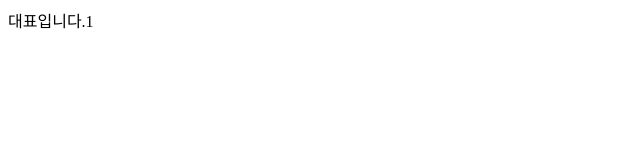
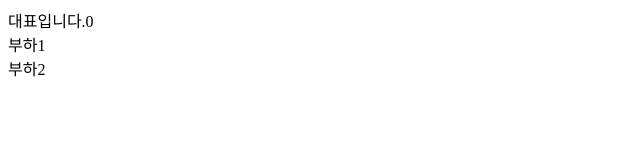
Before and after one commit to zjawnd/FastTest, a plain HTML site: page index.html in a window 1280 px wide. Shown: the full height of the page, 0-640 px from the left. Drawn offline with Linux system fonts and the light colour scheme.

Commit message:
두번째커밋_20221205_00

```diff
--- /dev/null
+++ b/css/main.css
@@ -0,0 +1 @@
+#테스트css
--- a/index.html
+++ b/index.html
@@ -1,7 +1,9 @@
 <html>
   <head> </head>
   <body>
-    <nav>대표입니다.1</nav>
+    <nav>대표입니다.0</nav>
+    <nav>부하1</nav>
+    <nav>부하2</nav>
     <main></main>
     <footer></footer>
   </body>
```
